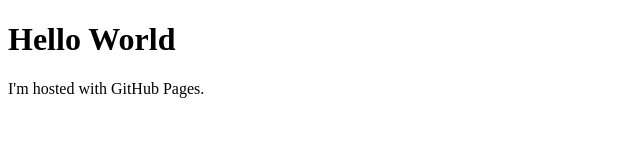
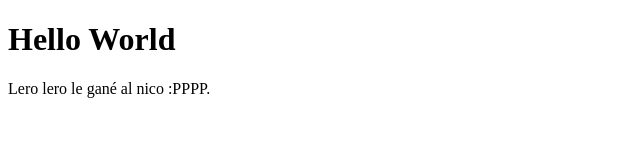
Before and after one commit to agustinhuerta1/agustinhuerta1.github.io, a plain HTML site: page index.html in a window 1280 px wide. Shown: the full height of the page, 0-640 px from the left. Drawn offline with Linux system fonts and the light colour scheme.

Commit message:
Update index.html

```diff
--- a/index.html
+++ b/index.html
@@ -2,6 +2,6 @@
 <html>
 <body>
 <h1>Hello World</h1>
-<p>I'm hosted with GitHub Pages.</p>
+<p>Lero lero le gané al nico :PPPP.</p>
 </body>
 </html>
```
